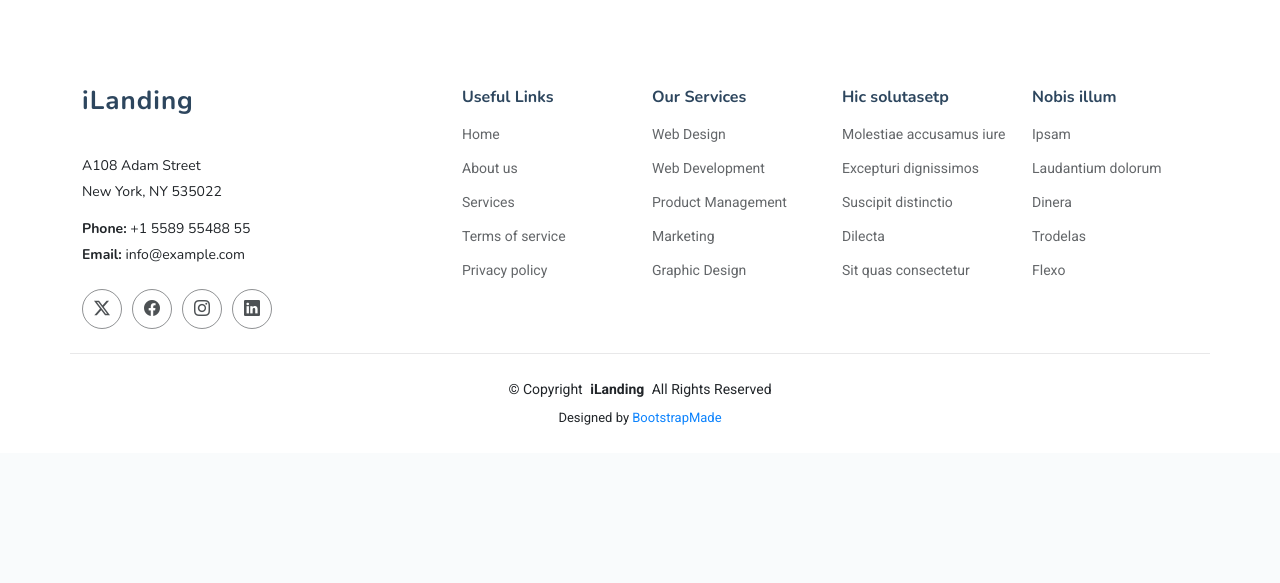
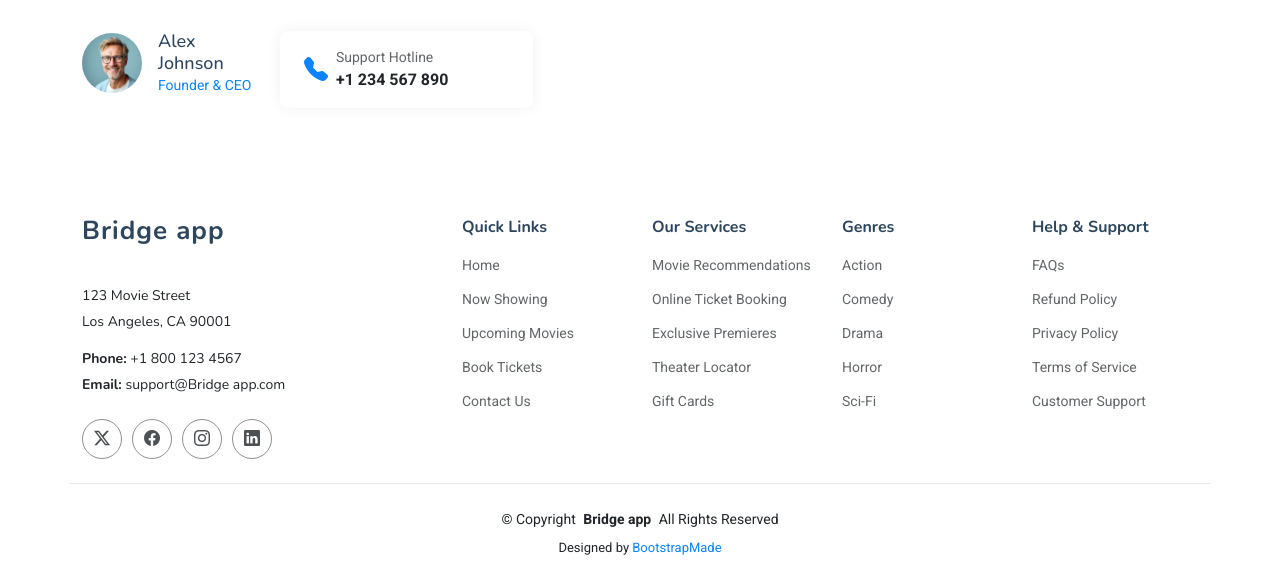
Before and after one commit to amaljames23/bridge_horizon, a Django app: page / in a window 1280 px wide. Shown: the part 1506-2089 px from the top of the page. Before the commit the page ends 1931 px from the top, so only its background shows below. Run offline with Django 4.2, Linux system fonts and the light colour scheme; some libraries are stand-ins or nearby versions.

Commit message:
overall done

```diff
--- a/templates/admin_header.html
+++ b/templates/admin_header.html
@@ -69,7 +69,7 @@
           <a href="index.html" class="logo d-flex align-items-center me-auto me-xl-0">
             <!-- Uncomment the line below if you also wish to use an image logo -->
             <!-- <img src="/static/assets/img/logo.png" alt=""> -->
-            <h1 class="sitename">iLanding</h1>
+            <h1 class="sitename">Bridge App</h1>
           </a>
 
           <nav id="navmenu" class="navmenu">
--- a/templates/admin_view_producers.html
+++ b/templates/admin_view_producers.html
@@ -26,6 +26,7 @@
     <div class="card-container">
         {% for i in pro %}
         <div class="card shadow-sm">
+            <img src="static/image/{{ i.profile_image }}" class="card-img-top" alt="Profile Image">
             <div class="card-body">
                 <h5 class="card-title">{{ i.name }}</h5>
                 <p class="card-text"><strong>Email:</strong> {{ i.email }}</p>
--- a/templates/filmmaker_header.html
+++ b/templates/filmmaker_header.html
@@ -48,7 +48,7 @@
       <a href="index.html" class="logo d-flex align-items-center me-auto me-xl-0">
         <!-- Uncomment the line below if you also wish to use an image logo -->
         <!-- <img src="/static/assets/img/logo.png" alt=""> -->
-        <h1 class="sitename">iLanding</h1>
+        <h1 class="sitename">Bridge App</h1>
       </a>
 
       <nav id="navmenu" class="navmenu">
--- a/templates/footer.html
+++ b/templates/footer.html
@@ -4,63 +4,63 @@
     <div class="row gy-4">
       <div class="col-lg-4 col-md-6 footer-about">
         <a href="index.html" class="logo d-flex align-items-center">
-            <span class="sitename">iLanding</span>
+          <span class="sitename">Bridge app</span>
         </a>
         <div class="footer-contact pt-3">
-            <p>A108 Adam Street</p>
-            <p>New York, NY 535022</p>
-            <p class="mt-3"><strong>Phone:</strong> <span>+1 5589 55488 55</span></p>
-            <p><strong>Email:</strong> <span>info@example.com</span></p>
+          <p>123 Movie Street</p>
+          <p>Los Angeles, CA 90001</p>
+          <p class="mt-3"><strong>Phone:</strong> <span>+1 800 123 4567</span></p>
+          <p><strong>Email:</strong> <span>support@Bridge app.com</span></p>
         </div>
         <div class="social-links d-flex mt-4">
-            <a href=""><i class="bi bi-twitter-x"></i></a>
-            <a href=""><i class="bi bi-facebook"></i></a>
-            <a href=""><i class="bi bi-instagram"></i></a>
-            <a href=""><i class="bi bi-linkedin"></i></a>
+          <a href="#"><i class="bi bi-twitter-x"></i></a>
+          <a href="#"><i class="bi bi-facebook"></i></a>
+          <a href="#"><i class="bi bi-instagram"></i></a>
+          <a href="#"><i class="bi bi-linkedin"></i></a>
         </div>
       </div>
 
       <div class="col-lg-2 col-md-3 footer-links">
-          <h4>Useful Links</h4>
+        <h4>Quick Links</h4>
         <ul>
           <li><a href="#">Home</a></li>
-            <li><a href="#">About us</a></li>
-            <li><a href="#">Services</a></li>
-            <li><a href="#">Terms of service</a></li>
-            <li><a href="#">Privacy policy</a></li>
+          <li><a href="#">Now Showing</a></li>
+          <li><a href="#">Upcoming Movies</a></li>
+          <li><a href="#">Book Tickets</a></li>
+          <li><a href="#">Contact Us</a></li>
         </ul>
       </div>
 
       <div class="col-lg-2 col-md-3 footer-links">
         <h4>Our Services</h4>
         <ul>
-            <li><a href="#">Web Design</a></li>
-            <li><a href="#">Web Development</a></li>
-            <li><a href="#">Product Management</a></li>
-            <li><a href="#">Marketing</a></li>
-            <li><a href="#">Graphic Design</a></li>
+          <li><a href="#">Movie Recommendations</a></li>
+          <li><a href="#">Online Ticket Booking</a></li>
+          <li><a href="#">Exclusive Premieres</a></li>
+          <li><a href="#">Theater Locator</a></li>
+          <li><a href="#">Gift Cards</a></li>
         </ul>
       </div>
 
       <div class="col-lg-2 col-md-3 footer-links">
-          <h4>Hic solutasetp</h4>
+        <h4>Genres</h4>
         <ul>
-            <li><a href="#">Molestiae accusamus iure</a></li>
-            <li><a href="#">Excepturi dignissimos</a></li>
-            <li><a href="#">Suscipit distinctio</a></li>
-            <li><a href="#">Dilecta</a></li>
-            <li><a href="#">Sit quas consectetur</a></li>
+          <li><a href="#">Action</a></li>
+          <li><a href="#">Comedy</a></li>
+          <li><a href="#">Drama</a></li>
+          <li><a href="#">Horror</a></li>
+          <li><a href="#">Sci-Fi</a></li>
         </ul>
       </div>
 
       <div class="col-lg-2 col-md-3 footer-links">
-          <h4>Nobis illum</h4>
+        <h4>Help & Support</h4>
         <ul>
-            <li><a href="#">Ipsam</a></li>
-            <li><a href="#">Laudantium dolorum</a></li>
-            <li><a href="#">Dinera</a></li>
-            <li><a href="#">Trodelas</a></li>
-            <li><a href="#">Flexo</a></li>
+          <li><a href="#">FAQs</a></li>
+          <li><a href="#">Refund Policy</a></li>
+          <li><a href="#">Privacy Policy</a></li>
+          <li><a href="#">Terms of Service</a></li>
+          <li><a href="#">Customer Support</a></li>
         </ul>
       </div>
 
@@ -68,12 +68,8 @@
   </div>
 
   <div class="container copyright text-center mt-4">
-      <p>© <span>Copyright</span> <strong class="px-1 sitename">iLanding</strong> <span>All Rights Reserved</span></p>
+    <p>© <span>Copyright</span> <strong class="px-1 sitename">Bridge app</strong> <span>All Rights Reserved</span></p>
     <div class="credits">
-        <!-- All the links in the footer should remain intact. -->
-        <!-- You can delete the links only if you've purchased the pro version. -->
-        <!-- Licensing information: https://bootstrapmade.com/license/ -->
-        <!-- Purchase the pro version with working PHP/AJAX contact form: [buy-url] -->
       Designed by <a href="https://bootstrapmade.com/">BootstrapMade</a>
     </div>
   </div>
--- a/templates/home.html
+++ b/templates/home.html
@@ -3,33 +3,31 @@
 
     <!-- Hero Section -->
     <section id="hero" class="hero section">
-
       <div class="container" data-aos="fade-up" data-aos-delay="100">
-
         <div class="row align-items-center">
           <div class="col-lg-6">
             <div class="hero-content" data-aos="fade-up" data-aos-delay="200">
               <div class="company-badge mb-4">
-                <i class="bi bi-gear-fill me-2"></i>
-                Working for your success
+                <i class="bi bi-film me-2"></i>
+                Your Gateway to the Ultimate Movie Experience
               </div>
 
               <h1 class="mb-4">
-                Maecenas Vitae <br>
-                Consectetur Led <br>
-                <span class="accent-text">Vestibulum Ante</span>
+                Discover. Book. Enjoy. <br>
+                The Best Movies <br>
+                <span class="accent-text">At Your Fingertips</span>
               </h1>
 
               <p class="mb-4 mb-md-5">
-                Nullam quis ante. Etiam sit amet orci eget eros faucibus tincidunt.
-                Duis leo. Sed fringilla mauris sit amet nibh. Donec sodales sagittis magna.
+                Explore trending movies, get personalized recommendations, and book your tickets seamlessly.
+                Experience cinema like never before with **Bridge App** – where entertainment meets convenience!
               </p>
 
               <div class="hero-buttons">
-                <a href="#about" class="btn btn-primary me-0 me-sm-2 mx-1">Get Started</a>
+                <a href="#about" class="btn btn-primary me-0 me-sm-2 mx-1">Book Now</a>
                 <a href="https://www.youtube.com/watch?v=Y7f98aduVJ8" class="btn btn-link mt-2 mt-sm-0 glightbox">
                   <i class="bi bi-play-circle me-1"></i>
-                  Play Video
+                  Watch Trailer
                 </a>
               </div>
             </div>
@@ -37,18 +35,18 @@
 
           <div class="col-lg-6">
             <div class="hero-image" data-aos="zoom-out" data-aos-delay="300">
-              <img src="static/assets/img/illustration-1.webp" alt="Hero Image" class="img-fluid">
+              <img src="/static/assets/img/movie-illustration.webp"  class="img-fluid">
 
               <div class="customers-badge">
                 <div class="customer-avatars">
-                  <img src="static/assets/img/avatar-1.webp" alt="Customer 1" class="avatar">
-                  <img src="static/assets/img/avatar-2.webp" alt="Customer 2" class="avatar">
-                  <img src="static/assets/img/avatar-3.webp" alt="Customer 3" class="avatar">
-                  <img src="static/assets/img/avatar-4.webp" alt="Customer 4" class="avatar">
-                  <img src="static/assets/img/avatar-5.webp" alt="Customer 5" class="avatar">
-                  <span class="avatar more">12+</span>
+                  <img src="static/assets/img/avatar-1.webp" alt="User 1" class="avatar">
+                  <img src="static/assets/img/avatar-2.webp" alt="User 2" class="avatar">
+                  <img src="static/assets/img/avatar-3.webp" alt="User 3" class="avatar">
+                  <img src="static/assets/img/avatar-4.webp" alt="User 4" class="avatar">
+                  <img src="static/assets/img/avatar-5.webp" alt="User 5" class="avatar">
+                  <span class="avatar more">50+</span>
                 </div>
-                <p class="mb-0 mt-2">12,000+ lorem ipsum dolor sit amet consectetur adipiscing elit</p>
+                <p class="mb-0 mt-2">Over **100,000+** happy movie lovers trust Bridge App!</p>
               </div>
             </div>
           </div>
@@ -58,54 +56,52 @@
           <div class="col-lg-3 col-md-6">
             <div class="stat-item">
               <div class="stat-icon">
-                <i class="bi bi-trophy"></i>
+                <i class="bi bi-ticket-perforated"></i>
               </div>
               <div class="stat-content">
-                <h4>3x Won Awards</h4>
-                <p class="mb-0">Vestibulum ante ipsum</p>
+                <h4>500k+ Tickets Sold</h4>
+                <p class="mb-0">Book your movie tickets with ease</p>
               </div>
             </div>
           </div>
           <div class="col-lg-3 col-md-6">
             <div class="stat-item">
               <div class="stat-icon">
-                <i class="bi bi-briefcase"></i>
+                <i class="bi bi-star-fill"></i>
               </div>
               <div class="stat-content">
-                <h4>6.5k Faucibus</h4>
-                <p class="mb-0">Nullam quis ante</p>
+                <h4>4.9/5 Rating</h4>
+                <p class="mb-0">Loved by movie enthusiasts</p>
               </div>
             </div>
           </div>
           <div class="col-lg-3 col-md-6">
             <div class="stat-item">
               <div class="stat-icon">
-                <i class="bi bi-graph-up"></i>
+                <i class="bi bi-film"></i>
               </div>
               <div class="stat-content">
-                <h4>80k Mauris</h4>
-                <p class="mb-0">Etiam sit amet orci</p>
+                <h4>1000+ Movies</h4>
+                <p class="mb-0">Personalized recommendations for you</p>
               </div>
             </div>
           </div>
           <div class="col-lg-3 col-md-6">
             <div class="stat-item">
               <div class="stat-icon">
-                <i class="bi bi-award"></i>
+                <i class="bi bi-people"></i>
               </div>
               <div class="stat-content">
-                <h4>6x Phasellus</h4>
-                <p class="mb-0">Vestibulum ante ipsum</p>
+                <h4>200k+ Users</h4>
+                <p class="mb-0">Join the ultimate movie community</p>
               </div>
             </div>
           </div>
         </div>
-
       </div>
-
     </section><!-- /Hero Section -->
 
-    <!-- About Section -->
+
     <section id="about" class="about section">
 
       <div class="container" data-aos="fade-up" data-aos-delay="100">
@@ -113,23 +109,25 @@
         <div class="row gy-4 align-items-center justify-content-between">
 
           <div class="col-xl-5" data-aos="fade-up" data-aos-delay="200">
-            <span class="about-meta">MORE ABOUT US</span>
-            <h2 class="about-title">Voluptas enim suscipit temporibus</h2>
-            <p class="about-description">Sed ut perspiciatis unde omnis iste natus error sit voluptatem accusantium doloremque laudantium, totam rem aperiam, eaque ipsa quae ab illo inventore veritatis et quasi architecto beatae vitae dicta sunt explicabo.</p>
+            <span class="about-meta">WHY CHOOSE US</span>
+            <h2 class="about-title">The Future of Movie-Going</h2>
+            <p class="about-description">
+              Bridge App revolutionizes the way you experience movies. From seamless ticket booking to AI-powered recommendations, we ensure every movie lover gets the best experience. No more waiting in lines—enjoy movies the smart way.
+            </p>
 
             <div class="row feature-list-wrapper">
               <div class="col-md-6">
                 <ul class="feature-list">
-                  <li><i class="bi bi-check-circle-fill"></i> Lorem ipsum dolor sit amet</li>
-                  <li><i class="bi bi-check-circle-fill"></i> Consectetur adipiscing elit</li>
-                  <li><i class="bi bi-check-circle-fill"></i> Sed do eiusmod tempor</li>
+                  <li><i class="bi bi-check-circle-fill"></i> Easy online ticket booking</li>
+                  <li><i class="bi bi-check-circle-fill"></i> Personalized movie recommendations</li>
+                  <li><i class="bi bi-check-circle-fill"></i> Exclusive movie deals & offers</li>
                 </ul>
               </div>
               <div class="col-md-6">
                 <ul class="feature-list">
-                  <li><i class="bi bi-check-circle-fill"></i> Incididunt ut labore et</li>
-                  <li><i class="bi bi-check-circle-fill"></i> Dolore magna aliqua</li>
-                  <li><i class="bi bi-check-circle-fill"></i> Ut enim ad minim veniam</li>
+                  <li><i class="bi bi-check-circle-fill"></i> Access to latest trailers</li>
+                  <li><i class="bi bi-check-circle-fill"></i> Real-time seat selection</li>
+                  <li><i class="bi bi-check-circle-fill"></i> User ratings & reviews</li>
                 </ul>
               </div>
             </div>
@@ -140,8 +138,8 @@
                   <div class="profile d-flex align-items-center gap-3">
                     <img src="static/assets/img/avatar-1.webp" alt="CEO Profile" class="profile-image">
                     <div>
-                      <h4 class="profile-name">Mario Smith</h4>
-                      <p class="profile-position">CEO &amp; Founder</p>
+                      <h4 class="profile-name">Alex Johnson</h4>
+                      <p class="profile-position">Founder & CEO</p>
                     </div>
                   </div>
                 </div>
@@ -149,8 +147,8 @@
                   <div class="contact-info d-flex align-items-center gap-2">
                     <i class="bi bi-telephone-fill"></i>
                     <div>
-                      <p class="contact-label">Call us anytime</p>
-                      <p class="contact-number">+123 456-789</p>
+                      <p class="contact-label">Support Hotline</p>
+                      <p class="contact-number">+1 234 567 890</p>
                     </div>
                   </div>
                 </div>
@@ -161,12 +159,12 @@
           <div class="col-xl-6" data-aos="fade-up" data-aos-delay="300">
             <div class="image-wrapper">
               <div class="images position-relative" data-aos="zoom-out" data-aos-delay="400">
-                <img src="static/assets/img/about-5.webp" alt="Business Meeting" class="img-fluid main-image rounded-4">
-                <img src="static/assets/img/about-2.webp" alt="Team Discussion" class="img-fluid small-image rounded-4">
+                <img src="static/assets/img/movie-audience.webp"  class="img-fluid main-image rounded-4">
+                <img src="static/assets/img/popcorn.webp"  class="img-fluid small-image rounded-4">
               </div>
               <div class="experience-badge floating">
-                <h3>15+ <span>Years</span></h3>
-                <p>Of experience in business service</p>
+                <h3>500k+ <span>Users</span></h3>
+                <p>Join the biggest movie booking platform</p>
               </div>
             </div>
           </div>
@@ -175,4 +173,6 @@
       </div>
 
     </section><!-- /About Section -->
+
+
 {%include 'footer.html'%}
--- a/templates/login.html
+++ b/templates/login.html
@@ -175,7 +175,7 @@
                     <input type="checkbox" id="remember">
                     <label for="remember">Remember me</label>
                 </div>
-                <a href="#" class="forgot-password">Forgot password?</a>
+                <!-- <a href="#" class="forgot-password">Forgot password?</a> -->
             </div>
             <button type="submit" class="submit-btn">Sign In</button>
             <a href="/" class="home-link">← Back to Home</a>
--- a/templates/public_header.html
+++ b/templates/public_header.html
@@ -71,7 +71,7 @@
       <a href="index.html" class="logo d-flex align-items-center me-auto me-xl-0">
         <!-- Uncomment the line below if you also wish to use an image logo -->
         <!-- <img src="static/assets/img/logo.png" alt=""> -->
-        <h1 class="sitename">iLanding</h1>
+        <h1 class="sitename">Bridge app</h1>
       </a>
 
       <nav id="navmenu" class="navmenu">
--- a/templates/thearte_header.html
+++ b/templates/thearte_header.html
@@ -1,7 +1,7 @@
 
 
 
-<html lang="en">
+<!-- <html lang="en">
 <head>
     <meta charset="UTF-8">
     <meta name="viewport" content="width=device-width, initial-scale=1.0">
@@ -15,7 +15,7 @@
     <a href="/theatre_view_profile">View Pofile</a>
     <a href="/theatre_view_others_theartes">View Others Theatre</a>
     <a href="/theatre_view_producers">View Producers</a>
-    <a href="/">Logout</a>
+    <a href="/">Logout</a> -->
 
 
 
@@ -66,7 +66,7 @@
           <a href="index.html" class="logo d-flex align-items-center me-auto me-xl-0">
             <!-- Uncomment the line below if you also wish to use an image logo -->
             <!-- <img src="/static/assets/img/logo.png" alt=""> -->
-            <h1 class="sitename">iLanding</h1>
+            <h1 class="sitename">Bridge App</h1>
           </a>
 
           <nav id="navmenu" class="navmenu">
--- a/templates/user_header.html
+++ b/templates/user_header.html
@@ -60,7 +60,7 @@
           <a href="index.html" class="logo d-flex align-items-center me-auto me-xl-0">
             <!-- Uncomment the line below if you also wish to use an image logo -->
             <!-- <img src="/static/assets/img/logo.png" alt=""> -->
-            <h1 class="sitename">iLanding</h1>
+            <h1 class="sitename">Bridge App</h1>
           </a>
 
           <nav id="navmenu" class="navmenu">
@@ -73,6 +73,7 @@
                     <!-- <li><a href="/film_maker_view_theaters">Book Tickets</a></li> -->
                     <li><a href="/user_send_complaints">Send complaints</a></li>
                     <li><a href="/user_view_booked_tickets">View tickets</a></li>
+                    <li><a href="/user_view_film_recommendations">Film Recommendations</a></li>
                 </ul>
               </li>
               <!-- <li><a href="theatre_owner_registration">Theater owner Sign up</a></li> -->
--- a/templates/user_reg.html
+++ b/templates/user_reg.html
@@ -1,4 +1,3 @@
-<!-- {% include 'public_header.html' %} -->
 
 
     <style>
@@ -84,6 +83,3 @@
             <button type="submit">Sign Up</button>
         </form>
     </div>
-
-
-{% include 'footer.html' %}
--- a/userApp/urls.py
+++ b/userApp/urls.py
@@ -11,6 +11,7 @@ urlpatterns = [
     path('user_seat_confirm/', views.user_seat_confirm, name='user_seat_confirm'),
     path('use_add_rating/<film_id>', views.use_add_rating, name='use_add_rating'),
     path('user_view_booked_tickets', views.user_view_booked_tickets, name='user_view_booked_tickets'),
+    path('user_view_film_recommendations', views.user_view_film_recommendations, name='user_view_film_recommendations'),
     ################film maker################
     path('filmaker_reg/', views.filmaker_reg, name='filmaker_reg'),
     path('filmaker_home/', views.filmaker_home, name='filmaker_home'),
```
Also changed, not shown: templates/adminhome.html (+29 -34 lines), templates/filmaker_home.html (+20 -34 lines), templates/user_home.html (+23 -24 lines), templates/user_view_film_recommendations.html (added, +31 -0 lines), userApp/views.py (+17 -1 lines), static/image/Commits over time.png (added), static/image/Hero-img_zRHhBYK.png (added), static/image/carousel_img3_owhKzpx.png (added). Lines whose indentation alone changed are shown as unchanged.
